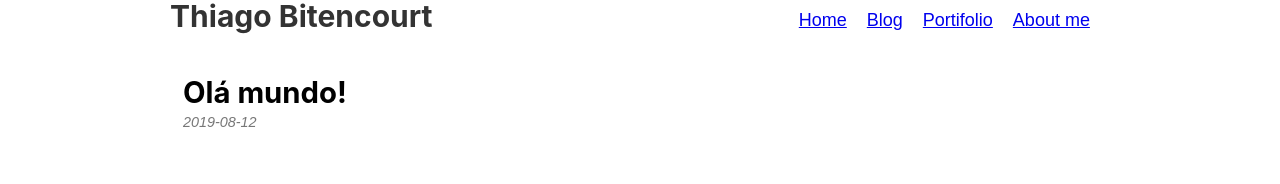
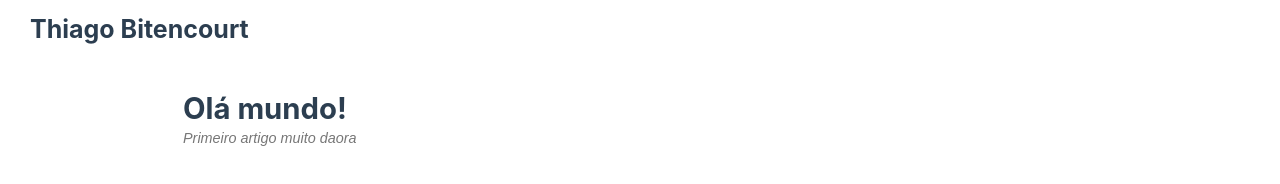
Before and after one commit to thiagobitencourt/devpage, a Gatsby site: page / in a window 1280 px wide. Built offline with nearby package versions, Linux system fonts and the light colour scheme; Gatsby itself is replaced by a stand-in of ours.

Commit message:
Add blog post styles

```diff
--- a/src/components/header/header.js
+++ b/src/components/header/header.js
@@ -10,16 +10,6 @@ const Header = ({ siteTitle }) => (
         <Link to="/">{ siteTitle }</Link>
       </h1>
     </section>
-    <section className={ HeaderStyle.menu }>
-      <nav>
-        <ul>
-          <li><Link to="/">Home</Link></li>
-          <li><Link to="/">Blog</Link></li>
-          <li><Link to="/">Portifolio</Link></li>
-          <li><Link to="/">About me</Link></li>
-        </ul>
-      </nav>
-    </section>
   </header>
 )
 
--- a/src/components/header/header.module.scss
+++ b/src/components/header/header.module.scss
@@ -1,22 +1,21 @@
 .container {
-    display: flex;
-    justify-content: space-around;
+    width: 100%;
+    height: 60px;
+    display: table;
+
+    section {
+        display: table-cell;
+        vertical-align: middle;
+        height: 100%;
+    }
 }
 
 .title {
-    font-size: 30px;
+    font-size: 25px;
+    margin: auto 30px;
 
     a {
         text-decoration: none;
         color: inherit;
     }
 }
-
-.menu {
-    align-self: flex-end;
-
-    ul > li {
-        display: inline;
-        margin-right: 20px;
-    }
-}
--- a/src/components/layout/layout.js
+++ b/src/components/layout/layout.js
@@ -10,6 +10,8 @@ import PropTypes from "prop-types"
 import { useStaticQuery, graphql } from "gatsby"
 
 import "../../styles/index.scss";
+import "../../styles/theme.scss";
+
 import Header from "../header/header";
 import LayoutStyle from "./layout.module.scss";
 
--- a/src/pages/index.js
+++ b/src/pages/index.js
@@ -13,7 +13,7 @@ const IndexPage = () => {
           node {
             frontmatter {
               title,
-              date
+              summary
             }
             fields {
               slug
@@ -33,7 +33,7 @@ const IndexPage = () => {
             <li className={ blogStyles.post }>
               <Link to={`/blog/${edge.node.fields.slug}`}>
                 <h2>{edge.node.frontmatter.title}</h2>
-                <p>{edge.node.frontmatter.date}</p>
+                <p>{edge.node.frontmatter.summary}</p>
               </Link>
             </li>
           )
--- a/src/pages/index.module.scss
+++ b/src/pages/index.module.scss
@@ -1,17 +1,22 @@
+@import 'src/styles/theme';
+
 .posts {
     list-style-type: none;
     margin: 0;
 }
 
 .post {
+    padding: 15px 0;
+
     a {
-        color: #000000;
+        color: $primary-text-color;
         display: block;
+        border-bottom: 1px solid transparent;
         text-decoration: none;
-    }
 
-    a:hover {
-        text-decoration: underline;
+        &:hover {
+            border-bottom: 1px solid $primary-color;
+        }
     }
 
     h2 {
--- a/src/posts/ola-mundo/ola-mundo.md
+++ b/src/posts/ola-mundo/ola-mundo.md
@@ -1,9 +1,10 @@
 ---
 title: "Olá mundo!"
-date: "2019-08-12"
+date: "12/08/2019"
+summary: "Primeiro artigo muito daora"
 ---
 
-Meu primeiro post!
+Meu **primeiro** post!
 
 Imagem:
 
--- /dev/null
+++ b/src/styles/theme.scss
@@ -0,0 +1,6 @@
+$primary-color: #2ECC71;
+$primary-text-color: #2C3E50;
+
+body {
+    color: $primary-text-color;
+}
```
Also changed, not shown: src/templates/blog-post.scss (added, +17 -0 lines), src/templates/blog.js (+7 -2 lines).
